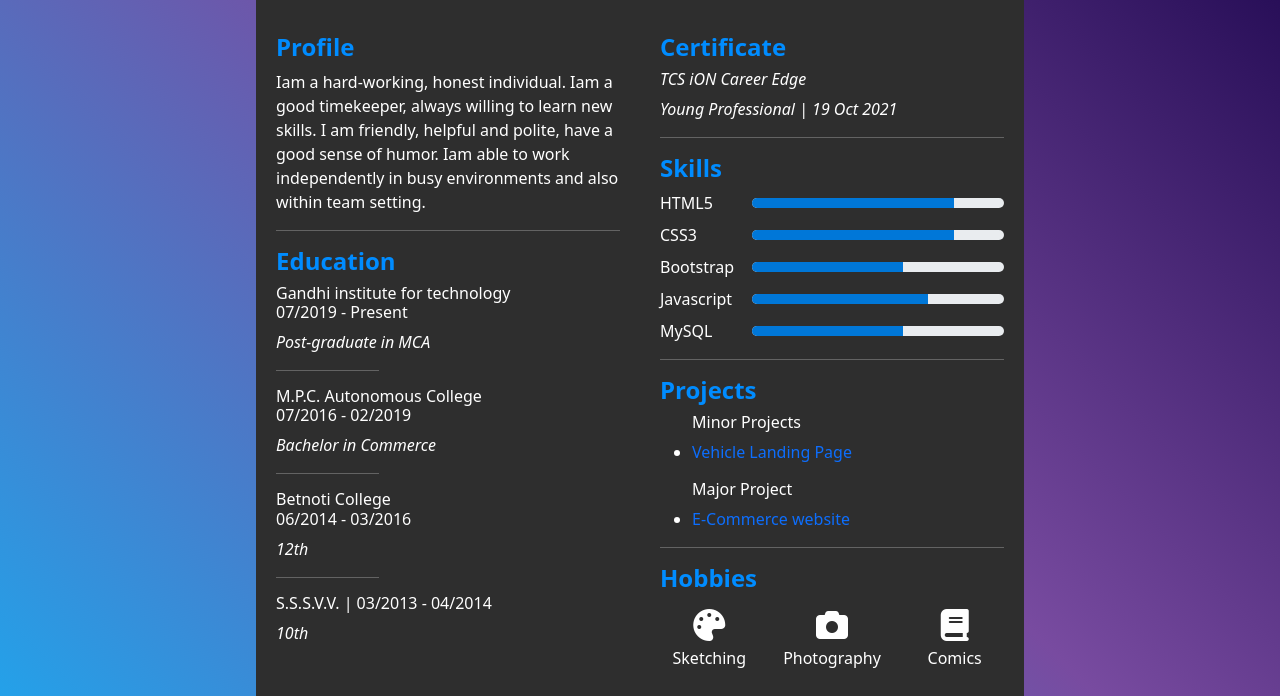
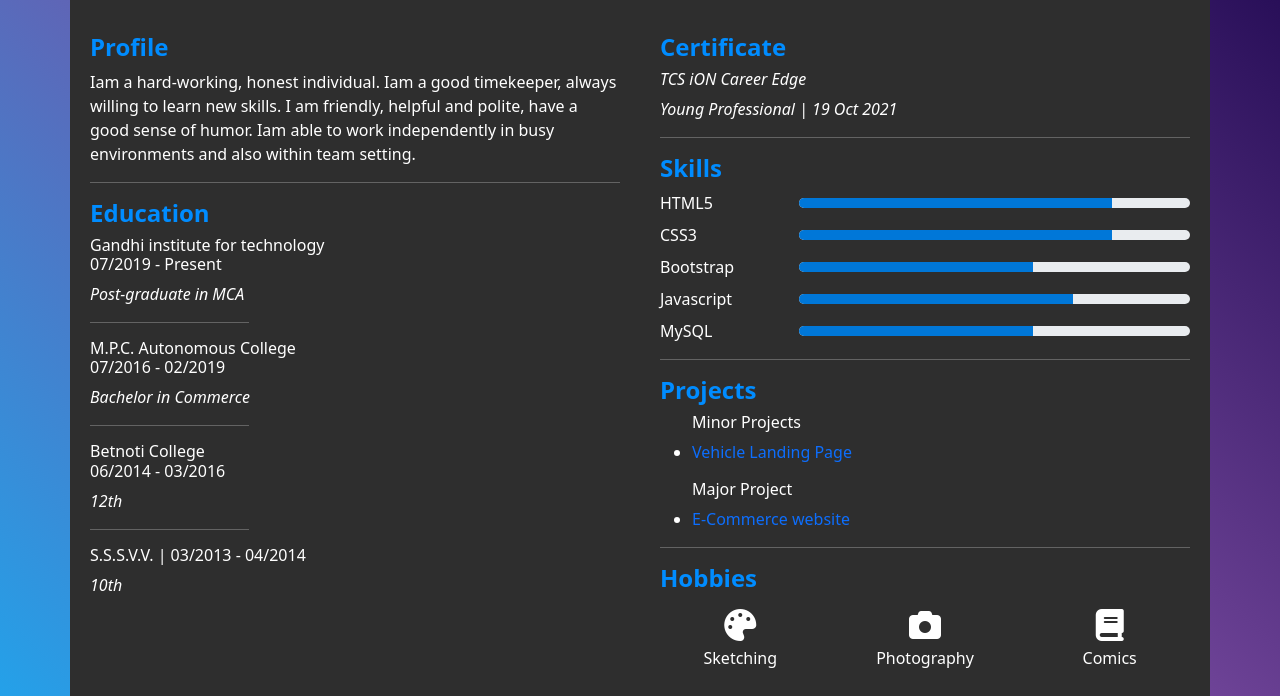
Before and after one commit to Arnab1707/CV, a plain HTML site: page index.html in a window 1280 px wide. Shown: the part 219-915 px from the top of the page. Drawn offline with Linux system fonts and the light colour scheme.

Commit message:
Update index.html

```diff
--- a/index.html
+++ b/index.html
@@ -21,7 +21,7 @@
     </head>
     <body>
         <div
-            class="container"
+            class="container-sm cointainer-fluid"
             id="wrapper">
 
 
```
